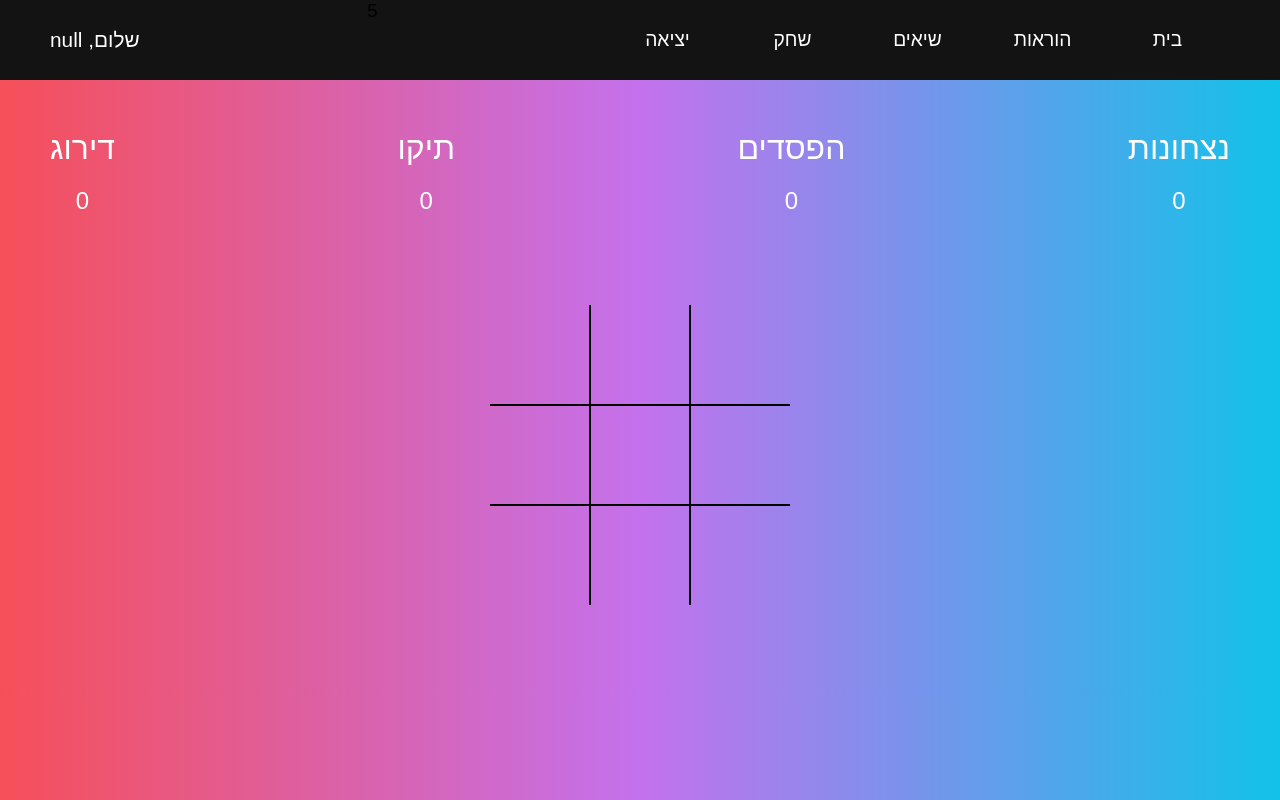
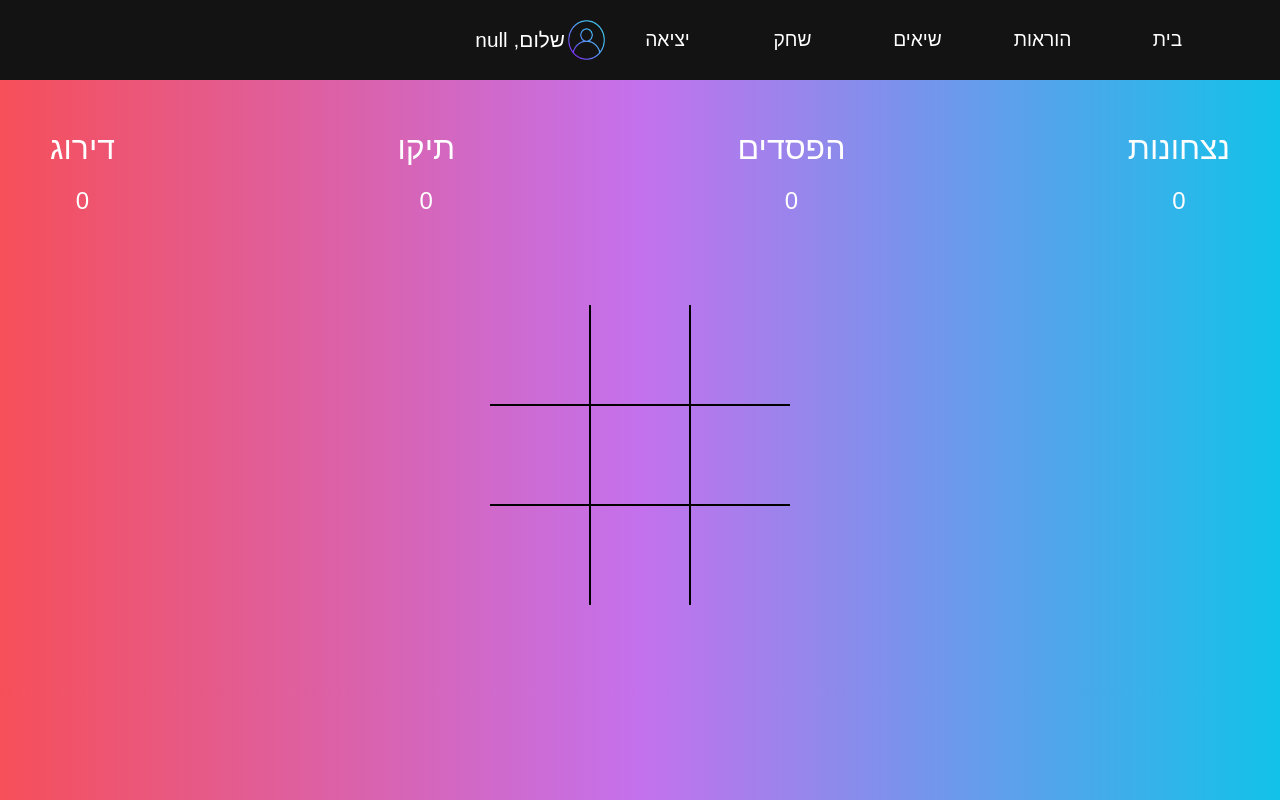
Before and after one commit to novit100/Project2_fullStack_GameWebApp, a website: page html/xo_game.html in a window 1280 px wide. Drawn offline with Linux system fonts and the light colour scheme.

Commit message:
icons...

```diff
--- a/html/sign_in_up.html
+++ b/html/sign_in_up.html
@@ -6,9 +6,9 @@
   <meta http-equiv="X-UA-Compatible" content="IE=edge">
   <meta name="viewport" content="width=device-width, initial-scale=1.0">
   <title>טופס הרשמה וכניסה</title>
-  <img width="1" height="1" src="../imgs/back.jpg" />
   <link rel="stylesheet" href="https://cdnjs.cloudflare.com/ajax/libs/font-awesome/6.2.0/css/all.min.css">
   <link rel="stylesheet" type="text/css" href="../style/sign_in_up.css">
+  <link rel="icon" href="../imgs/log-in_icon.png" type="image/x-icon" sizes="60*60"/>
 </head>
 
 <body>
--- a/html/xo_game.html
+++ b/html/xo_game.html
@@ -1,13 +1,15 @@
 <!DOCTYPE html>
 <html lang="he" dir="rtl">
+
 <head>
   <meta charset="UTF-8">
   <meta name="viewport" content="width=device-width, initial-scale=1.0">
   <meta http-equiv="X-UA-Compatible" content="ie=edge">
   <link rel="stylesheet" href="../style/xo_game.css">
-  <link rel="icon" href="../imgs/x_o_icon.png" type="image/x-icon"  sizes="32*32"/>
+  <link rel="icon" href="../imgs/x_o_icon.png" type="image/x-icon" sizes="32*32" />
   <title>XO Game</title>
 </head>
+
 <body>
 
   <!-- Navbar Section -->
@@ -22,7 +24,7 @@
           <a href="#instructions" class="navbar__links" id="instructions-page">הוראות</a>
         </li>
         <li class="navbar__item">
-          <a href="#highlight" class="navbar__links" id="highlight-page">שיאים</a>
+          <a href="highlight.html" class="navbar__links" id="highlight-page">שיאים</a>
         </li>
         <li class="navbar__item">
           <a href="#play" class="navbar__links" id="play-page">שחק</a>
@@ -33,10 +35,13 @@
       </ul>
       <div class="navbar__toggle" id="mobile-menu">
         <span class="bar"></span>
-        <span class="bar"></span>5
+        <span class="bar"></span>
         <span class="bar"></span>
       </div>
-        <a href="#home" id="user-name" >שלום,  </a>
+      <div class="user__erea">
+      <img id="user-icon" src="../imgs/user_icon.png" alt="user_icon">
+      <a href="#home" id="user-name">שלום,</a>
+    </div>
     </div>
   </nav>
 
@@ -81,6 +86,7 @@
 
 
 
-  <script src="../script/xo_game.js" ></script>
+  <script src="../script/xo_game.js"></script>
 </body>
+
 </html>
--- a/style/xo_game.css
+++ b/style/xo_game.css
@@ -81,6 +81,21 @@ body {
   align-items: center;
   padding: 0 1rem;
   width: 100%;
+}
+
+.user__erea {
+  display: flex;
+  align-items: center;
+  justify-content: right;
+  width: 100%;
+  height: 100%;
+}
+
+#user-icon {
+  width: 2.5rem;
+  height: 2.5rem;
+  display: flex;
+  padding-left: 3px;
 }
 
 /* score section */
```
Also changed, not shown: html/highlight.html (added, +12 -0 lines), imgs/log-in_icon.png (added), imgs/user_icon.png (added). Lines whose indentation alone changed are shown as unchanged.
